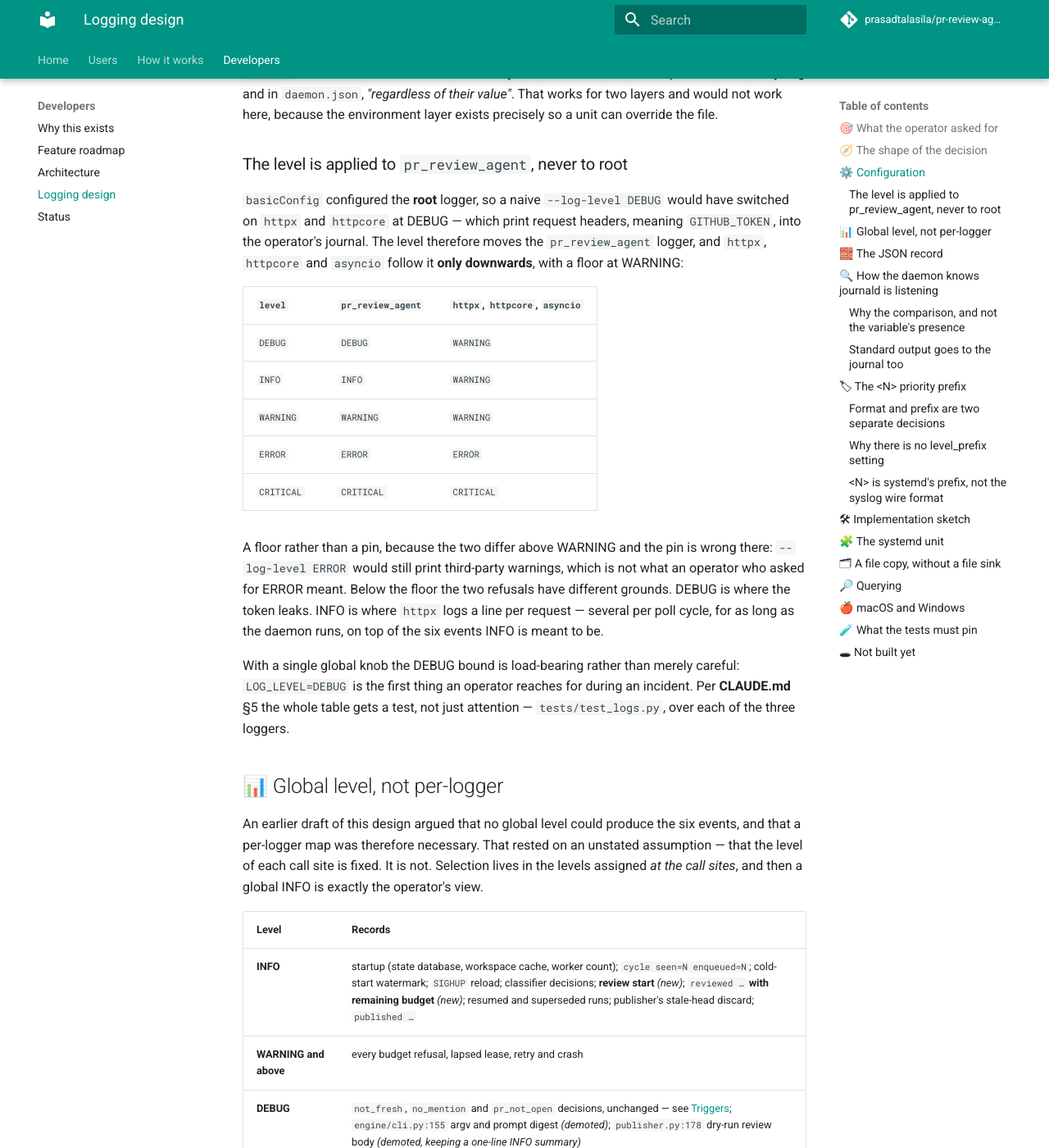
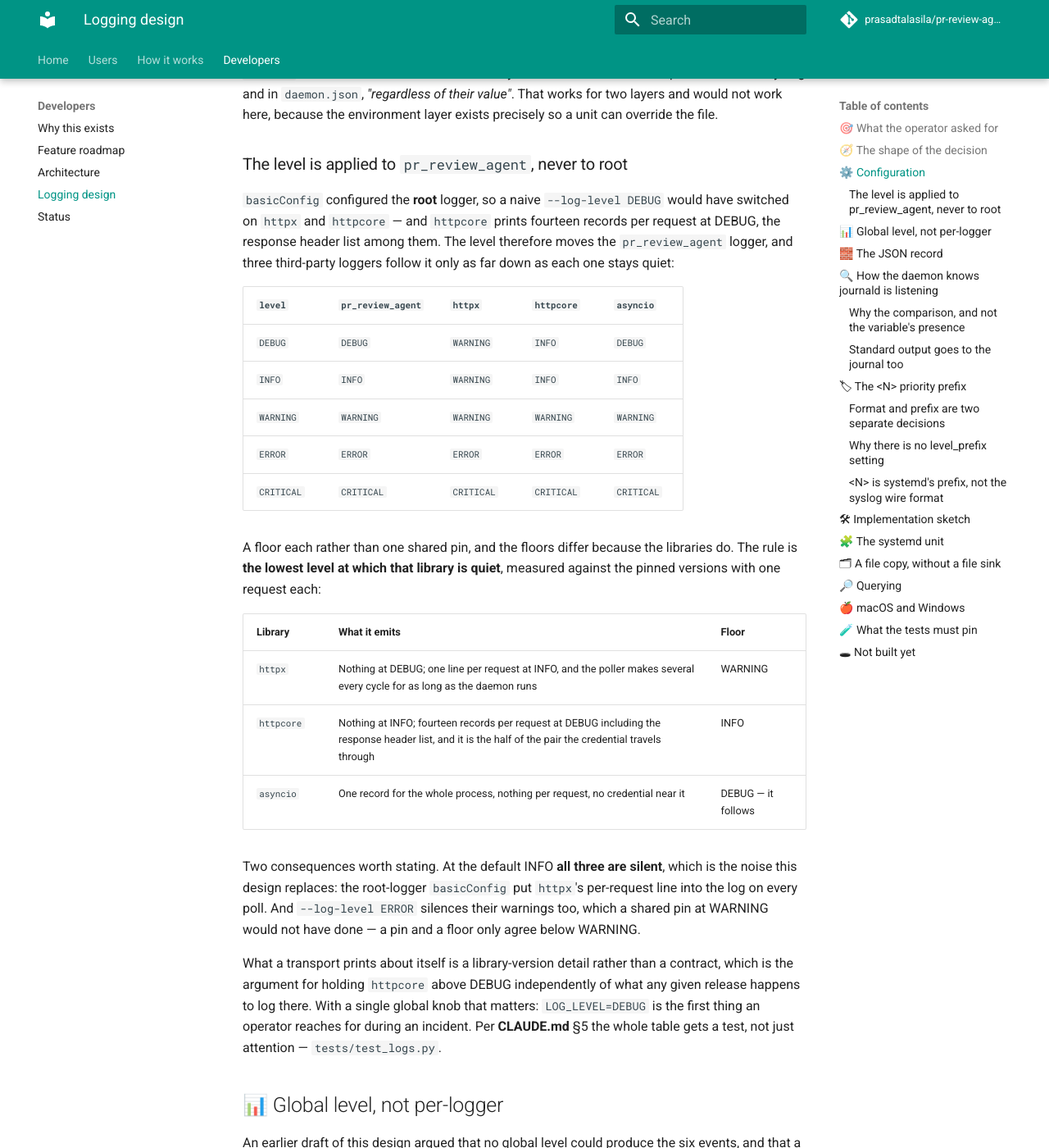
Before and after one commit to prasadtalasila/pr-review-agent, an MkDocs documentation site: the page built from docs/LOGGING.md, in a window 1280 px wide and 1400 px high, scrolled down 2285 px. Shown: the whole window at 82% size. Built offline with MkDocs 1.6.1 and Material for MkDocs 9.7.7, drawn with Linux system fonts in a browser that asks for light colours; comment, search, counter and statistics services are not loaded; some of the changed text lies outside the part shown.

Commit message:
Give httpx, httpcore and asyncio a floor each instead of one shared WARNING
One shared floor treated three libraries as one group, and they are not one
group: they get loud at three different levels. The floors now come from a
single rule -- the lowest level at which that library is quiet -- measured
against the pinned versions with one request each, rather than assumed.

    level      pr_review_agent  httpx     httpcore  asyncio
    DEBUG      DEBUG            WARNING   INFO      DEBUG
    INFO       INFO             WARNING   INFO      INFO
    WARNING    WARNING          WARNING   WARNING   WARNING
    ERROR      ERROR            ERROR     ERROR     ERROR
    CRITICAL   CRITICAL         CRITICAL  CRITICAL  CRITICAL

httpx says nothing at DEBUG and one line per request at INFO, which the
poller makes several of every cycle, so INFO is where it buries the six
events that level exists to show: floor WARNING. httpcore says nothing at
INFO and fourteen records per request at DEBUG, the response header list
among them, and it is the half of the pair the credential travels through:
floor INFO. asyncio emits one record for the whole process, nothing per
request and nothing near a credential, so it has nothing to hold back and
simply follows: floor DEBUG.

This is what the noise complaint was about. `basicConfig(level=INFO)`
configured the root logger, so httpx put a line into the log on every poll
request; at the default INFO all three are now silent, verified by a real
request rather than by reading levels.

A correction to the design's stated rationale, which the measurement did not
support: on the pinned httpx 0.28.1 / httpcore 1.0.9 neither logger prints
*request* headers, so GITHUB_TOKEN does not appear at DEBUG. httpcore prints
the *response* header list. The floor stands on the ground that what a
transport prints about itself is a library-version detail rather than a
contract, which is the version-independent form of the same argument.

Verified: `pytest` 826 passed (100% on logs.py), `ruff format --check` and
`ruff check` clean, `pylint` 9.95 src / 9.39 tests, `pyright` 0 errors,
`mkdocs build --strict` clean.

Co-Authored-By: Claude Opus 5 <noreply@anthropic.com>

````diff
--- a/docs/LOGGING.md
+++ b/docs/LOGGING.md
@@ -104,30 +104,41 @@ environment layer exists precisely so a unit can override the file.
 ### The level is applied to `pr_review_agent`, never to root
 
 `basicConfig` configured the **root** logger, so a naive `--log-level DEBUG`
-would have switched on `httpx` and `httpcore` at DEBUG — which print request
-headers, meaning `GITHUB_TOKEN`, into the operator's journal. The level
-therefore moves the `pr_review_agent` logger, and `httpx`, `httpcore` and
-`asyncio` follow it **only downwards**, with a floor at WARNING:
+would have switched on `httpx` and `httpcore` — and `httpcore` prints
+fourteen records per request at DEBUG, the response header list among them.
+The level therefore moves the `pr_review_agent` logger, and three
+third-party loggers follow it only as far down as each one stays quiet:
 
-| `level` | `pr_review_agent` | `httpx`, `httpcore`, `asyncio` |
+| `level` | `pr_review_agent` | `httpx` | `httpcore` | `asyncio` |
+| :-- | :-- | :-- | :-- | :-- |
+| `DEBUG` | `DEBUG` | `WARNING` | `INFO` | `DEBUG` |
+| `INFO` | `INFO` | `WARNING` | `INFO` | `INFO` |
+| `WARNING` | `WARNING` | `WARNING` | `WARNING` | `WARNING` |
+| `ERROR` | `ERROR` | `ERROR` | `ERROR` | `ERROR` |
+| `CRITICAL` | `CRITICAL` | `CRITICAL` | `CRITICAL` | `CRITICAL` |
+
+A floor each rather than one shared pin, and the floors differ because the
+libraries do. The rule is **the lowest level at which that library is
+quiet**, measured against the pinned versions with one request each:
+
+| Library | What it emits | Floor |
 | :-- | :-- | :-- |
-| `DEBUG` | `DEBUG` | `WARNING` |
-| `INFO` | `INFO` | `WARNING` |
-| `WARNING` | `WARNING` | `WARNING` |
-| `ERROR` | `ERROR` | `ERROR` |
-| `CRITICAL` | `CRITICAL` | `CRITICAL` |
+| `httpx` | Nothing at DEBUG; one line per request at INFO, and the poller makes several every cycle for as long as the daemon runs | WARNING |
+| `httpcore` | Nothing at INFO; fourteen records per request at DEBUG including the response header list, and it is the half of the pair the credential travels through | INFO |
+| `asyncio` | One record for the whole process, nothing per request, no credential near it | DEBUG — it follows |
 
-A floor rather than a pin, because the two differ above WARNING and the pin
-is wrong there: `--log-level ERROR` would still print third-party warnings,
-which is not what an operator who asked for ERROR meant. Below the floor the
-two refusals have different grounds. DEBUG is where the token leaks. INFO is
-where `httpx` logs a line per request — several per poll cycle, for as long
-as the daemon runs, on top of the six events INFO is meant to be.
+Two consequences worth stating. At the default INFO **all three are
+silent**, which is the noise this design replaces: the root-logger
+`basicConfig` put `httpx`'s per-request line into the log on every poll. And
+`--log-level ERROR` silences their warnings too, which a shared pin at
+WARNING would not have done — a pin and a floor only agree below WARNING.
 
-With a single global knob the DEBUG bound is load-bearing rather than merely
-careful: `LOG_LEVEL=DEBUG` is the first thing an operator reaches for during
-an incident. Per **CLAUDE.md** §5 the whole table gets a test, not just
-attention — `tests/test_logs.py`, over each of the three loggers.
+What a transport prints about itself is a library-version detail rather than
+a contract, which is the argument for holding `httpcore` above DEBUG
+independently of what any given release happens to log there. With a single
+global knob that matters: `LOG_LEVEL=DEBUG` is the first thing an operator
+reaches for during an incident. Per **CLAUDE.md** §5 the whole table gets a
+test, not just attention — `tests/test_logs.py`.
 
 ## 📊 Global level, not per-logger
 
@@ -388,8 +399,8 @@ root = logging.getLogger()
 root.addHandler(handler)
 root.setLevel(logging.WARNING)
 logging.getLogger("pr_review_agent").setLevel(level)
-for noisy in ("httpx", "httpcore", "asyncio"):
-    logging.getLogger(noisy).setLevel(max(level, logging.WARNING))
+for noisy, floor in FLOORS.items():        # httpx WARNING, httpcore INFO, asyncio DEBUG
+    logging.getLogger(noisy).setLevel(max(level, floor))
 ```
 
 Both decisions are resolved here, at handler construction, and neither is
@@ -575,9 +586,10 @@ both redirect stderr to a file; the Event Log analogue,
 ## 🧪 What the tests must pin
 
 - Precedence: flag beats environment beats config file.
-- `DEBUG` leaves `httpx` and `httpcore` at WARNING, and so does `INFO`,
-  while `ERROR` and `CRITICAL` do lower them. The first is the
-  security-relevant one — those loggers print request headers.
+- The five-by-four level table above, end to end. The load-bearing rows:
+  `DEBUG` leaves `httpx` at WARNING and `httpcore` at INFO, so neither the
+  per-request line nor the transport's fourteen-record trace is reachable by
+  asking the agent for DEBUG; `ERROR` and `CRITICAL` do lower all three.
 - At INFO the six events are emitted and the engine adapter's argv line is
   not.
 - `_on_journal` is true when `JOURNAL_STREAM` matches a real `os.fstat` and
````
Also changed, not shown: config.example.yaml (+7 -4 lines), docs/CONFIG.md (+26 -16 lines), src/pr_review_agent/templates/config.example.yaml (+7 -4 lines), 2 other files.
